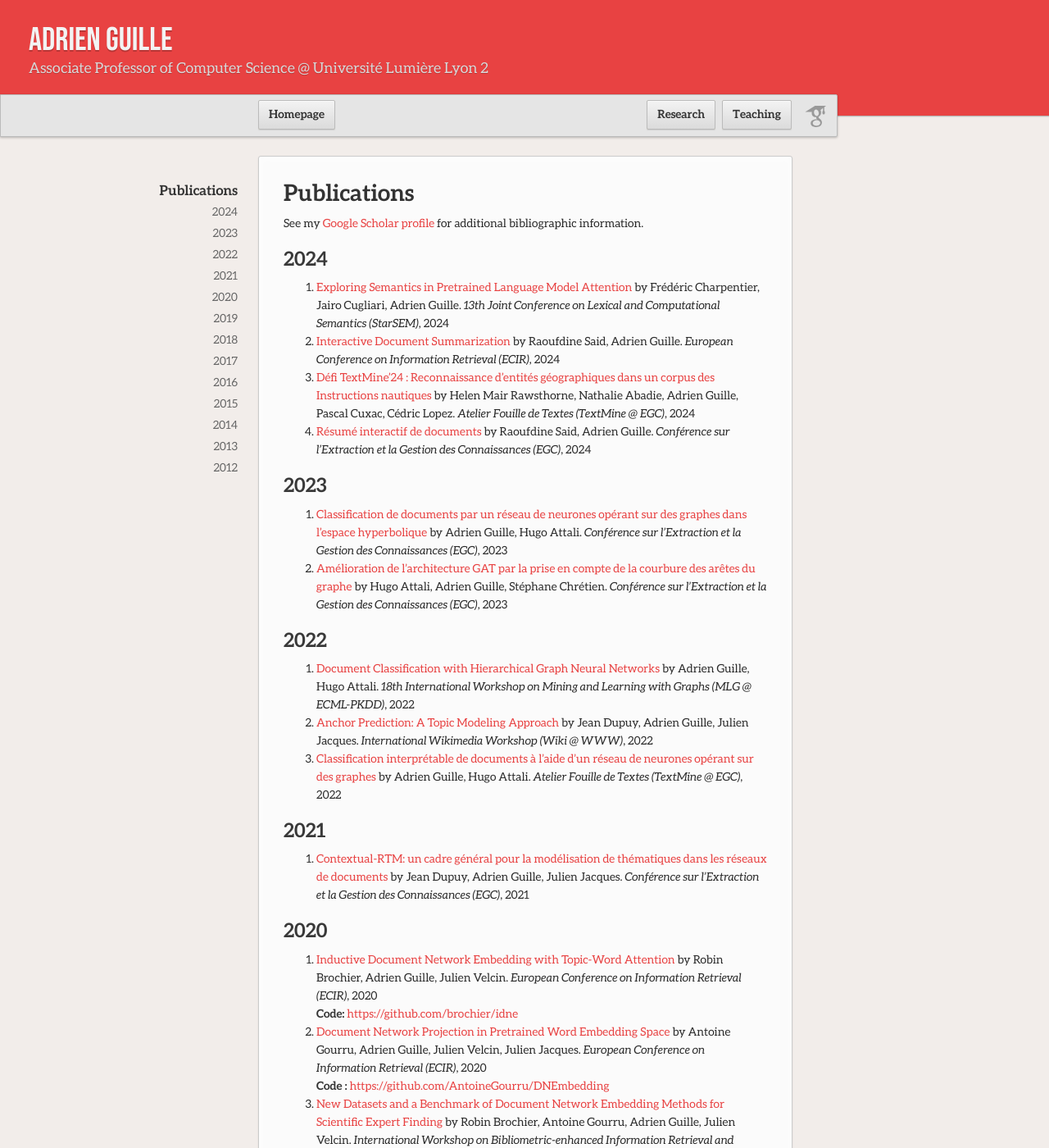
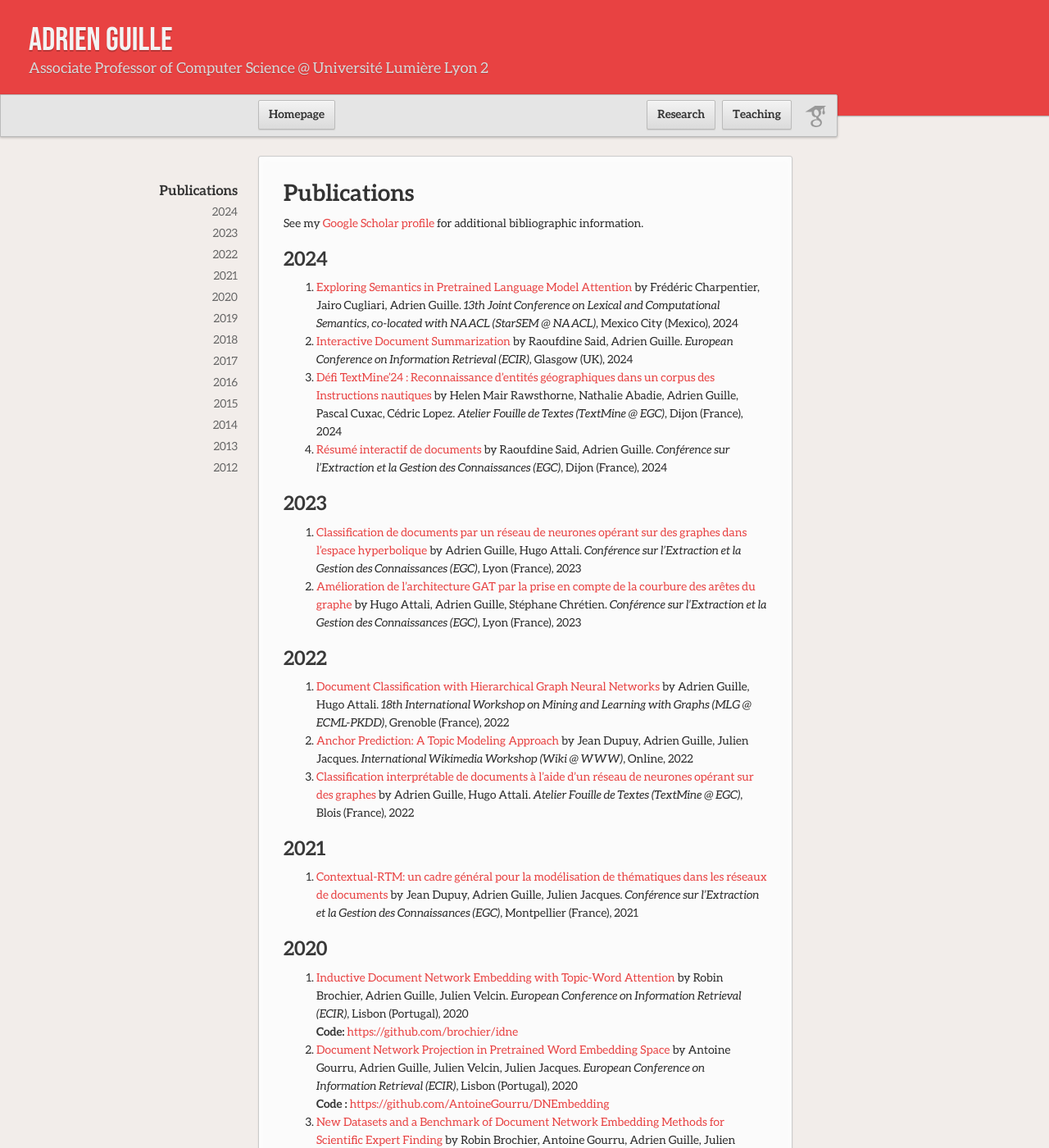
Before and after one commit to AdrienGuille/adrienguille.github.io, a Jekyll site: the page built from publications.md, in a window 1280 px wide and 1400 px high. Shown: the whole window at 82% size. Built offline with Jekyll 4.4.1, drawn with Linux system fonts in a browser that asks for light colours; our own code applies the rules of GitHub Pages for plain Markdown files; some of the changed text lies outside the part shown.

Commit message:
Update publications.md

```diff
--- a/publications.md
+++ b/publications.md
@@ -4,45 +4,45 @@ See my [Google Scholar profile](https://scholar.google.com/citations?user=mM_oO1
 
 ## 2024
 
-- [Exploring Semantics in Pretrained Language Model Attention]() by Frédéric Charpentier, Jairo Cugliari, Adrien Guille. *13th Joint Conference on Lexical and Computational Semantics (StarSEM)*, 2024
-- [Interactive Document Summarization](publications/ecir2024.pdf) by Raoufdine Said, Adrien Guille. *European Conference on Information Retrieval (ECIR)*, 2024
-- [Défi TextMine'24 : Reconnaissance d'entités géographiques dans un corpus des Instructions nautiques]() by Helen Mair Rawsthorne, Nathalie Abadie, Adrien Guille, Pascal Cuxac, Cédric Lopez. *Atelier Fouille de Textes (TextMine @ EGC)*, 2024
-- [Résumé interactif de documents](https://editions-rnti.fr/render_pdf.php?p=1002963) by Raoufdine Said, Adrien Guille. *Conférence sur l'Extraction et la Gestion des Connaissances (EGC)*, 2024
+- [Exploring Semantics in Pretrained Language Model Attention]() by Frédéric Charpentier, Jairo Cugliari, Adrien Guille. *13th Joint Conference on Lexical and Computational Semantics, co-located with NAACL (StarSEM @ NAACL)*, Mexico City (Mexico), 2024
+- [Interactive Document Summarization](publications/ecir2024.pdf) by Raoufdine Said, Adrien Guille. *European Conference on Information Retrieval (ECIR)*, Glasgow (UK), 2024
+- [Défi TextMine'24 : Reconnaissance d'entités géographiques dans un corpus des Instructions nautiques]() by Helen Mair Rawsthorne, Nathalie Abadie, Adrien Guille, Pascal Cuxac, Cédric Lopez. *Atelier Fouille de Textes (TextMine @ EGC)*, Dijon (France), 2024
+- [Résumé interactif de documents](https://editions-rnti.fr/render_pdf.php?p=1002963) by Raoufdine Said, Adrien Guille. *Conférence sur l'Extraction et la Gestion des Connaissances (EGC)*, Dijon (France), 2024
 
 ## 2023
 
-- [Classification de documents par un réseau de neurones opérant sur des graphes dans l'espace hyperbolique](publications/egc_hhgnn.pdf) by Adrien Guille, Hugo Attali. *Conférence sur l'Extraction et la Gestion des Connaissances (EGC)*, 2023
-- [Amélioration de l'architecture GAT par la prise en compte de la courbure des arêtes du graphe](publications/egc_curvgat.pdf) by Hugo Attali, Adrien Guille, Stéphane Chrétien. *Conférence sur l'Extraction et la Gestion des Connaissances (EGC)*, 2023
+- [Classification de documents par un réseau de neurones opérant sur des graphes dans l'espace hyperbolique](publications/egc_hhgnn.pdf) by Adrien Guille, Hugo Attali. *Conférence sur l'Extraction et la Gestion des Connaissances (EGC)*, Lyon (France), 2023
+- [Amélioration de l'architecture GAT par la prise en compte de la courbure des arêtes du graphe](publications/egc_curvgat.pdf) by Hugo Attali, Adrien Guille, Stéphane Chrétien. *Conférence sur l'Extraction et la Gestion des Connaissances (EGC)*, Lyon (France), 2023
 
 ## 2022
 
 - [Document Classification with Hierarchical Graph Neural Networks](publications/docgat.pdf) by Adrien Guille, Hugo Attali. *18th International Workshop on
-Mining and Learning with Graphs (MLG @ ECML-PKDD)*, 2022
-- [Anchor Prediction: A Topic Modeling Approach](https://wikiworkshop.org/2022/papers/WikiWorkshop2022_paper_6.pdf) by Jean Dupuy, Adrien Guille, Julien Jacques. *International Wikimedia Workshop (Wiki @ WWW)*, 2022
-- [Classification interprétable de documents à l'aide d'un réseau de neurones opérant sur des graphes](#) by Adrien Guille, Hugo Attali. *Atelier Fouille de Textes (TextMine @ EGC)*, 2022
+Mining and Learning with Graphs (MLG @ ECML-PKDD)*, Grenoble (France), 2022
+- [Anchor Prediction: A Topic Modeling Approach](https://wikiworkshop.org/2022/papers/WikiWorkshop2022_paper_6.pdf) by Jean Dupuy, Adrien Guille, Julien Jacques. *International Wikimedia Workshop (Wiki @ WWW)*, Online, 2022
+- [Classification interprétable de documents à l'aide d'un réseau de neurones opérant sur des graphes](#) by Adrien Guille, Hugo Attali. *Atelier Fouille de Textes (TextMine @ EGC)*, Blois (France), 2022
 
 ## 2021
 
-- [Contextual-RTM: un cadre général pour la modélisation de thématiques dans les réseaux de documents](https://editions-rnti.fr/render_pdf.php?p=1002639) by Jean Dupuy, Adrien Guille, Julien Jacques. *Conférence sur l'Extraction et la Gestion des Connaissances (EGC)*, 2021
+- [Contextual-RTM: un cadre général pour la modélisation de thématiques dans les réseaux de documents](https://editions-rnti.fr/render_pdf.php?p=1002639) by Jean Dupuy, Adrien Guille, Julien Jacques. *Conférence sur l'Extraction et la Gestion des Connaissances (EGC)*, Montpellier (France), 2021
 
 ## 2020
 
-- [Inductive Document Network Embedding with Topic-Word Attention](https://arxiv.org/pdf/2001.03369.pdf) by Robin Brochier, Adrien Guille, Julien Velcin. *European Conference on Information Retrieval (ECIR)*, 2020<br>**Code:** [https://github.com/brochier/idne](https://github.com/brochier/idne)
-- [Document Network Projection in Pretrained Word Embedding Space](https://arxiv.org/pdf/2001.05727.pdf) by Antoine Gourru, Adrien Guille, Julien Velcin, Julien Jacques. *European Conference on Information Retrieval (ECIR)*, 2020<br>**Code :** [https://github.com/AntoineGourru/DNEmbedding](https://github.com/AntoineGourru/DNEmbedding)
-- [New Datasets and a Benchmark of Document Network Embedding Methods for Scientific Expert Finding](https://arxiv.org/pdf/2004.03621.pdf) by Robin Brochier, Antoine Gourru, Adrien Guille, Julien Velcin. *International Workshop on Bibliometric-enhanced Information Retrieval and Natural Language Processing for Digital Libraries (BIRNDL @ ECIR)*, 2020
-- [Document Network Embedding: Coping for Missing Links and Missing Content](https://arxiv.org/pdf/1912.03048.pdf) by Jean Dupuy, Adrien Guille, Julien Jacques. Presented at the student competition, *International ACM Symposium on Applied Computing (SAC)*, 2020
+- [Inductive Document Network Embedding with Topic-Word Attention](https://arxiv.org/pdf/2001.03369.pdf) by Robin Brochier, Adrien Guille, Julien Velcin. *European Conference on Information Retrieval (ECIR)*, Lisbon (Portugal), 2020<br>**Code:** [https://github.com/brochier/idne](https://github.com/brochier/idne)
+- [Document Network Projection in Pretrained Word Embedding Space](https://arxiv.org/pdf/2001.05727.pdf) by Antoine Gourru, Adrien Guille, Julien Velcin, Julien Jacques. *European Conference on Information Retrieval (ECIR)*, Lisbon (Portugal), 2020<br>**Code :** [https://github.com/AntoineGourru/DNEmbedding](https://github.com/AntoineGourru/DNEmbedding)
+- [New Datasets and a Benchmark of Document Network Embedding Methods for Scientific Expert Finding](https://arxiv.org/pdf/2004.03621.pdf) by Robin Brochier, Antoine Gourru, Adrien Guille, Julien Velcin. *International Workshop on Bibliometric-enhanced Information Retrieval and Natural Language Processing for Digital Libraries (BIRNDL @ ECIR)*, Lisbon (Portugal), 2020
+- [Document Network Embedding: Coping for Missing Links and Missing Content](https://arxiv.org/pdf/1912.03048.pdf) by Jean Dupuy, Adrien Guille, Julien Jacques. Presented at the student competition, *International ACM Symposium on Applied Computing (SAC)*, Brno (Czech Republic), 2020
 
 ## 2019
 
-- [Global Vectors for Node Representations](https://arxiv.org/pdf/1902.11004.pdf) by Robin Brochier, Adrien Guille, Julien Velcin. *International ACM World Wide Web Conference (WWW)*, 2019<br>
+- [Global Vectors for Node Representations](https://arxiv.org/pdf/1902.11004.pdf) by Robin Brochier, Adrien Guille, Julien Velcin. *International ACM World Wide Web Conference (WWW)*, San Francisco (USA), 2019<br>
   **Code :** [https://github.com/brochier/gvnr](https://github.com/brochier/gvnr)
-- [Link Prediction with Mutual Attention for Text-Attributed Networks](https://arxiv.org/pdf/1902.11054.pdf) by Robin Brochier, Adrien Guille, Julien Velcin. *International Workshop on Deep Learning for Graphs and Structured Data Embedding (DL4G-SDE @ WWW)*, 2019
+- [Link Prediction with Mutual Attention for Text-Attributed Networks](https://arxiv.org/pdf/1902.11054.pdf) by Robin Brochier, Adrien Guille, Julien Velcin. *International Workshop on Deep Learning for Graphs and Structured Data Embedding (DL4G-SDE @ WWW)*, San Francisco (USA), 2019
 
 ## 2018
 
-- [Is community detection fully unsupervised ? The case of weighted graphs](#) by Victor Connes, Nicolas Dugué, Adrien Guille. *International Conference on Complex Networks and Their Applications (Complex Networks)*, 2018
-- [Impact of the Query Set on the Evaluation of Expert Finding Systems](https://arxiv.org/abs/1806.10813) by Robin Brochier, Adrien Guille, Benjamin Rothan, Julien Velcin. *International Workshop on Bibliometric-enhanced Information Retrieval and Natural Language Processing for Digital Libraries (BIRNDL @ SIGIR)*, 2018<br>**Code :** [https://github.com/brochier/impact_query_expert_finding](https://github.com/brochier/impact_query_expert_finding)
-- [Peerus Review: Un outil de recherche d'experts scientifiques](#) by Robin Brochier, Adrien Guille, Julien Velcin, Benjamin Rothan, François Di Cioccio. *Conférence sur l'Extraction et la Gestion des Connaissances (EGC)*, 2018
+- [Is community detection fully unsupervised ? The case of weighted graphs](#) by Victor Connes, Nicolas Dugué, Adrien Guille. *International Conference on Complex Networks and Their Applications (Complex Networks)*, Cambridge (UK), 2018
+- [Impact of the Query Set on the Evaluation of Expert Finding Systems](https://arxiv.org/abs/1806.10813) by Robin Brochier, Adrien Guille, Benjamin Rothan, Julien Velcin. *International Workshop on Bibliometric-enhanced Information Retrieval and Natural Language Processing for Digital Libraries (BIRNDL @ SIGIR)*, Ann Arbor (USA), 2018<br>**Code :** [https://github.com/brochier/impact_query_expert_finding](https://github.com/brochier/impact_query_expert_finding)
+- [Peerus Review: Un outil de recherche d'experts scientifiques](#) by Robin Brochier, Adrien Guille, Julien Velcin, Benjamin Rothan, François Di Cioccio. *Conférence sur l'Extraction et la Gestion des Connaissances (EGC)*, Paris (France), 2018
 
 ## 2017
 
@@ -50,9 +50,9 @@ Mining and Learning with Graphs (MLG @ ECML-PKDD)*, 2022
 
 ## 2016
 
-- [CATS: Collection and Analysis of Tweets made Simple](https://www.researchgate.net/publication/291640032_CATS_Collection_and_Analysis_of_Tweets_Made_Simple) by Ciprian-Octavian Truica, Adrien Guille, Michael Gauthier. *International ACM Conference on Computer-Supported Cooperative Work and Social Computing (CSCW)*, 2016<br>**Code :** [https://github.com/CATS-Project](https://github.com/CATS-Project)
-- [Topic modeling and hypergraph mining to analyze the EGC conference history](publications/egc2016.pdf) by Adrien Guille, Pavel Soriano, Ciprian Truica. *Conférence sur l'Extraction et la Gestion des Connaissances (EGC)*, 2016<br>**Best Paper Award (challenge)**
-- [TOM: A library for topic modeling and browsing](publications/egc2016_demo.pdf) by Adrien Guille, Pavel Soriano. *Conférence française sur l'Extraction et la Gestion des Connaissances (EGC)*, 2016<br>**Code :** [https://github.com/AdrienGuille/TOM](https://github.com/AdrienGuille/TOM)
+- [CATS: Collection and Analysis of Tweets made Simple](https://www.researchgate.net/publication/291640032_CATS_Collection_and_Analysis_of_Tweets_Made_Simple) by Ciprian-Octavian Truica, Adrien Guille, Michael Gauthier. *International ACM Conference on Computer-Supported Cooperative Work and Social Computing (CSCW)*, San Francisco (USA), 2016<br>**Code :** [https://github.com/CATS-Project](https://github.com/CATS-Project)
+- [Topic modeling and hypergraph mining to analyze the EGC conference history](publications/egc2016.pdf) by Adrien Guille, Pavel Soriano, Ciprian Truica. *Conférence sur l'Extraction et la Gestion des Connaissances (EGC)*, Reims (France), 2016<br>**Best Paper Award (challenge)**
+- [TOM: A library for topic modeling and browsing](publications/egc2016_demo.pdf) by Adrien Guille, Pavel Soriano. *Conférence française sur l'Extraction et la Gestion des Connaissances (EGC)*, Reims (France), 2016<br>**Code :** [https://github.com/AdrienGuille/TOM](https://github.com/AdrienGuille/TOM)
 
 ## 2015
 
@@ -61,19 +61,19 @@ Mining and Learning with Graphs (MLG @ ECML-PKDD)*, 2022
 
 ## 2014
 
-- [Diffusion de l'information dans les médias sociaux : modélisation et analyse](https://tel.archives-ouvertes.fr/tel-01100255) by Adrien Guille. *Thèse de doctorat*, 2014
-- [Mention-anomaly-based event detection and tracking in Twitter](https://hal.archives-ouvertes.fr/hal-01075294/document) by Adrien Guille, Cécile Favre. *International IEEE/ACM Conference on Advances in Social Network Analysis and Mining (ASONAM)*, 2014<br>**Code :** [https://github.com/AdrienGuille/pyMABED](https://github.com/AdrienGuille/pyMABED)
-- [Une méthode pour la détection de thématiques populaires sur Twitter](#) by Adrien Guille, Cécile Favre. *Conférence sur l'Extraction et la Gestion des Connaissances (EGC)*, 2014
-- [Un système de détection de thématiques populaires sur Twitter (démonstration)](#) by Adrien Guille, Cécile Favre. *Conférence sur l'Extraction et la Gestion des Connaissances (EGC)*, 2014<br>**Vidéo:** [https://www.youtube.com/watch?v=_FAClDuDCNs](https://www.youtube.com/watch?v=_FAClDuDCNs)
+- [Diffusion de l'information dans les médias sociaux : modélisation et analyse](https://tel.archives-ouvertes.fr/tel-01100255) by Adrien Guille. *Thèse de doctorat*, Lyon (France), 2014
+- [Mention-anomaly-based event detection and tracking in Twitter](https://hal.archives-ouvertes.fr/hal-01075294/document) by Adrien Guille, Cécile Favre. *International IEEE/ACM Conference on Advances in Social Network Analysis and Mining (ASONAM)*, Beijin (China), 2014<br>**Code :** [https://github.com/AdrienGuille/pyMABED](https://github.com/AdrienGuille/pyMABED)
+- [Une méthode pour la détection de thématiques populaires sur Twitter](#) by Adrien Guille, Cécile Favre. *Conférence sur l'Extraction et la Gestion des Connaissances (EGC)*, Rennes (France), 2014
+- [Un système de détection de thématiques populaires sur Twitter (démonstration)](#) by Adrien Guille, Cécile Favre. *Conférence sur l'Extraction et la Gestion des Connaissances (EGC)*, Rennes (France), 2014<br>**Vidéo:** [https://www.youtube.com/watch?v=_FAClDuDCNs](https://www.youtube.com/watch?v=_FAClDuDCNs)
 
 ## 2013
 
 - [Information diffusion in online social networks: a survey](https://hal.archives-ouvertes.fr/hal-00848050/document) by Adrien Guille, Hakim Hacid, Cécile Favre, Djamel A. Zighed. *ACM SIGMOD Record, vol. 42 (2)*, 2013<br>**Highly Cited: ranks in the top 1% by citations for field and year (Thomson Reuters Web of Science)**
-- [Information diffusion in online social networks](https://hal.archives-ouvertes.fr/hal-00819924/document) by Adrien Guille. *International ACM SIGMOD/PODS Ph.D. Symposium*, 2013<br>**ACM Student Travel Award**
-- [SONDY: an open source platform for social dynamics mining and analysis](https://hal.archives-ouvertes.fr/hal-00786293v3/document) by Adrien Guille, Cécile Favre, Hakim Hacid, Djamel A. Zighed. *International ACM Conference on Management of Data (SIGMOD)*, 2013<br>**Code:** [https://github.com/AdrienGuille/SONDY](https://github.com/AdrienGuille/SONDY)
-- [Une plateforme open-source d'analyse et de fouille pour les réseaux sociaux en ligne.](http://hal.archives-ouvertes.fr/docs/00/77/05/57/PDF/sondy-egc13.pdf) Adrien Guille, Cécile Favre, Djamel Zighed. *Conférence sur l'Extraction et la Gestion des Connaissances (EGC)*, 2013<br>**Code:** [https://github.com/AdrienGuille/SONDY](https://github.com/AdrienGuille/SONDY)
+- [Information diffusion in online social networks](https://hal.archives-ouvertes.fr/hal-00819924/document) by Adrien Guille. *International ACM SIGMOD/PODS Ph.D. Symposium*, New York (USA), 2013<br>**ACM Student Travel Award**
+- [SONDY: an open source platform for social dynamics mining and analysis](https://hal.archives-ouvertes.fr/hal-00786293v3/document) by Adrien Guille, Cécile Favre, Hakim Hacid, Djamel A. Zighed. *International ACM Conference on Management of Data (SIGMOD)*, New York (USA), 2013<br>**Code:** [https://github.com/AdrienGuille/SONDY](https://github.com/AdrienGuille/SONDY)
+- [Une plateforme open-source d'analyse et de fouille pour les réseaux sociaux en ligne.](http://hal.archives-ouvertes.fr/docs/00/77/05/57/PDF/sondy-egc13.pdf) Adrien Guille, Cécile Favre, Djamel Zighed. *Conférence sur l'Extraction et la Gestion des Connaissances (EGC)*, Toulouse (France), 2013<br>**Code:** [https://github.com/AdrienGuille/SONDY](https://github.com/AdrienGuille/SONDY)
 
 ## 2012
 
-- [A predictive model for the dynamics of information diffusion in online social networks](http://hal.archives-ouvertes.fr/docs/00/68/07/67/PDF/wk10p10-guille.pdf) by Adrien Guille, Hakim Hacid. *International Workshop on Mining Social Network Dynamics (MSND @ WWW)*, 2012<br>**Code:** [https://github.com/AdrienGuille/T-BASIC](https://github.com/AdrienGuille/T-BASIC)
-- [Une approche multidimensionnelle basée sur les comportements individuels pour la prédiction de la diffusion de l'information sur Twitter.](http://hal.archives-ouvertes.fr/docs/00/66/54/32/PDF/paper14.pdf) Adrien Guille, Hakim Hacid, Cécile Favre. *Conférence sur l'Extraction et la Gestion des Connaissances (EGC)*, 2012
+- [A predictive model for the dynamics of information diffusion in online social networks](http://hal.archives-ouvertes.fr/docs/00/68/07/67/PDF/wk10p10-guille.pdf) by Adrien Guille, Hakim Hacid. *International Workshop on Mining Social Network Dynamics (MSND @ WWW)*, Lyon (France), 2012<br>**Code:** [https://github.com/AdrienGuille/T-BASIC](https://github.com/AdrienGuille/T-BASIC)
+- [Une approche multidimensionnelle basée sur les comportements individuels pour la prédiction de la diffusion de l'information sur Twitter.](http://hal.archives-ouvertes.fr/docs/00/66/54/32/PDF/paper14.pdf) Adrien Guille, Hakim Hacid, Cécile Favre. *Conférence sur l'Extraction et la Gestion des Connaissances (EGC)*, Bordeaux (France), 2012
```
